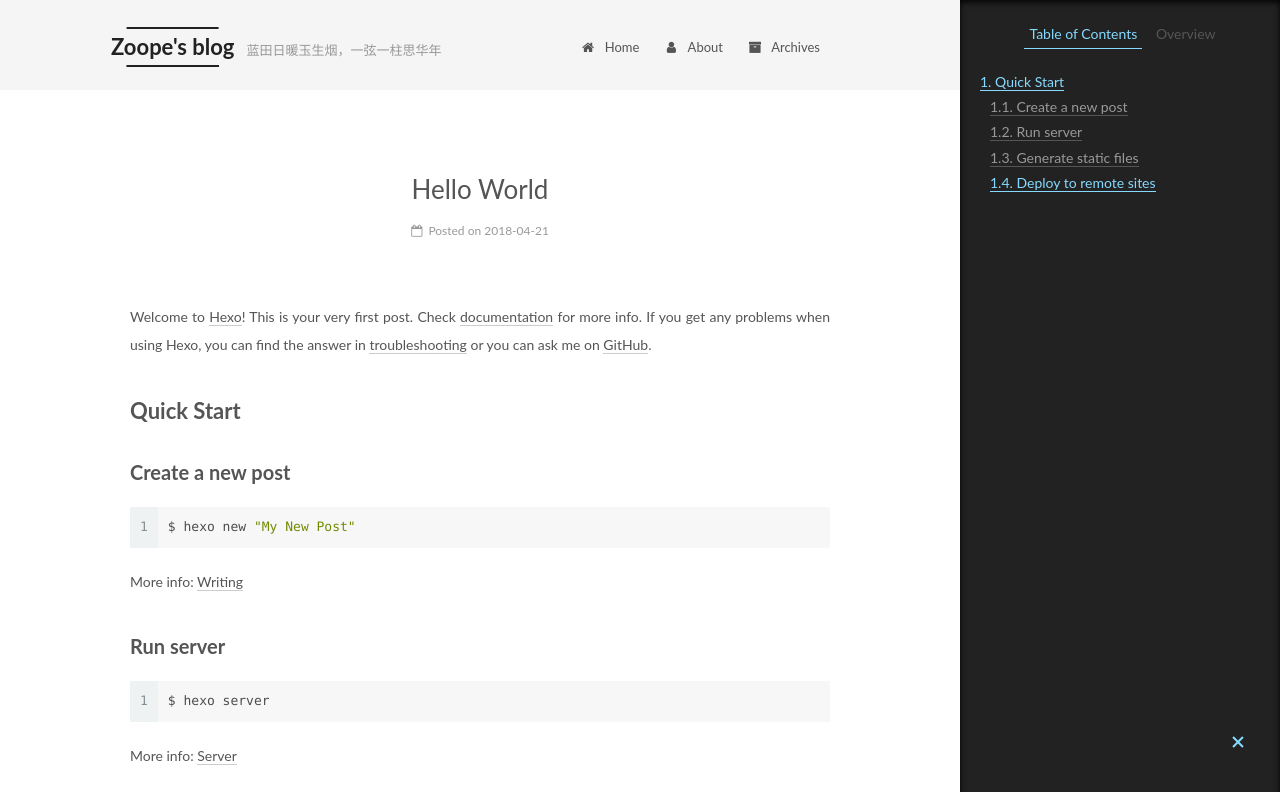
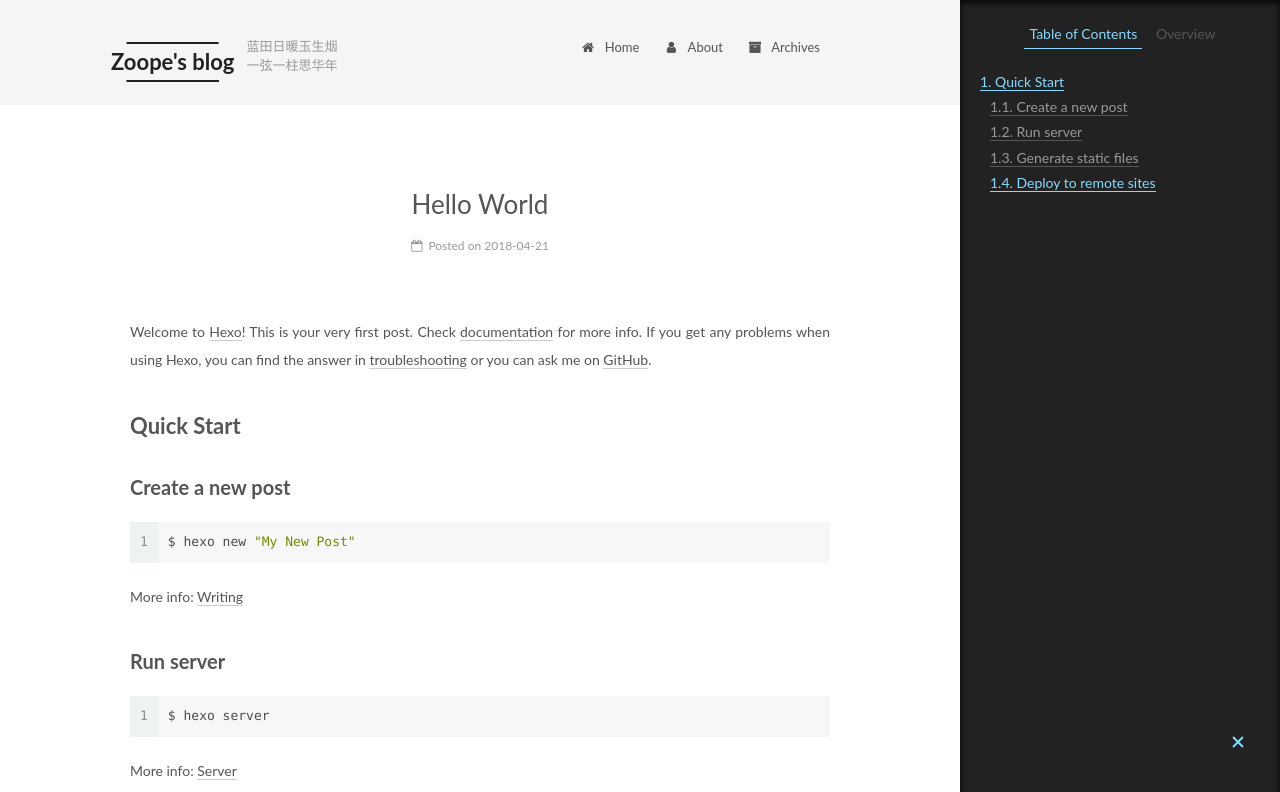
Before and after one commit to zoope/username.github.io, a plain HTML site: page 2018/04/21/hello-world/index.html in a window 1280 px wide. Shown: the top 792 px of the page. Drawn offline with Linux system fonts and the light colour scheme.

Commit message:
Site updated: 2018-04-21 16:19:13

```diff
--- a/2018/04/21/hello-world/index.html
+++ b/2018/04/21/hello-world/index.html
@@ -160,7 +160,7 @@
       </a>
     </div>
 
-        <p class="site-subtitle">蓝田日暖玉生烟，一弦一柱思华年</p>
+        <p class="site-subtitle">蓝田日暖玉生烟<br />一弦一柱思华年</p>
 
   </div>
 
```
Also changed, not shown: about/index.html (+1 -1 lines), archives/2018/04/index.html (+1 -1 lines), archives/2018/index.html (+1 -1 lines), archives/index.html (+1 -1 lines), index.html (+1 -1 lines).
